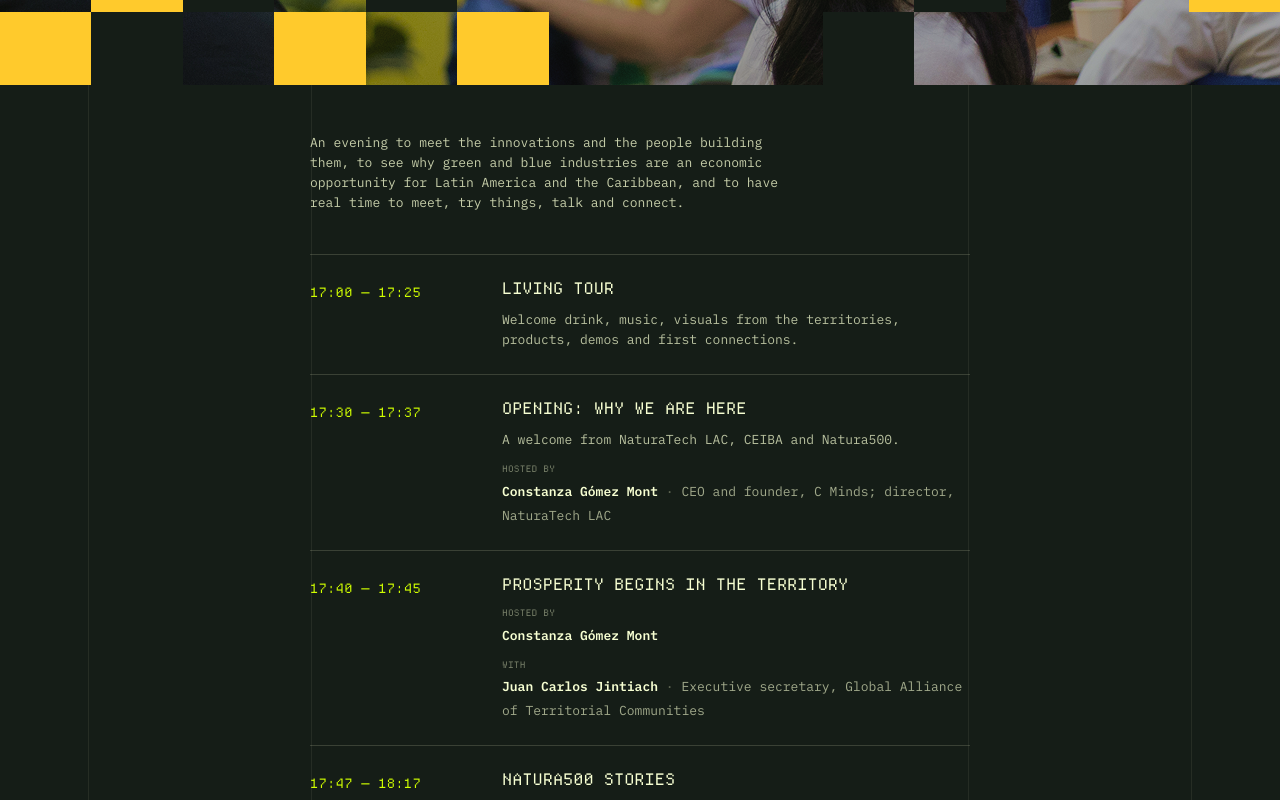
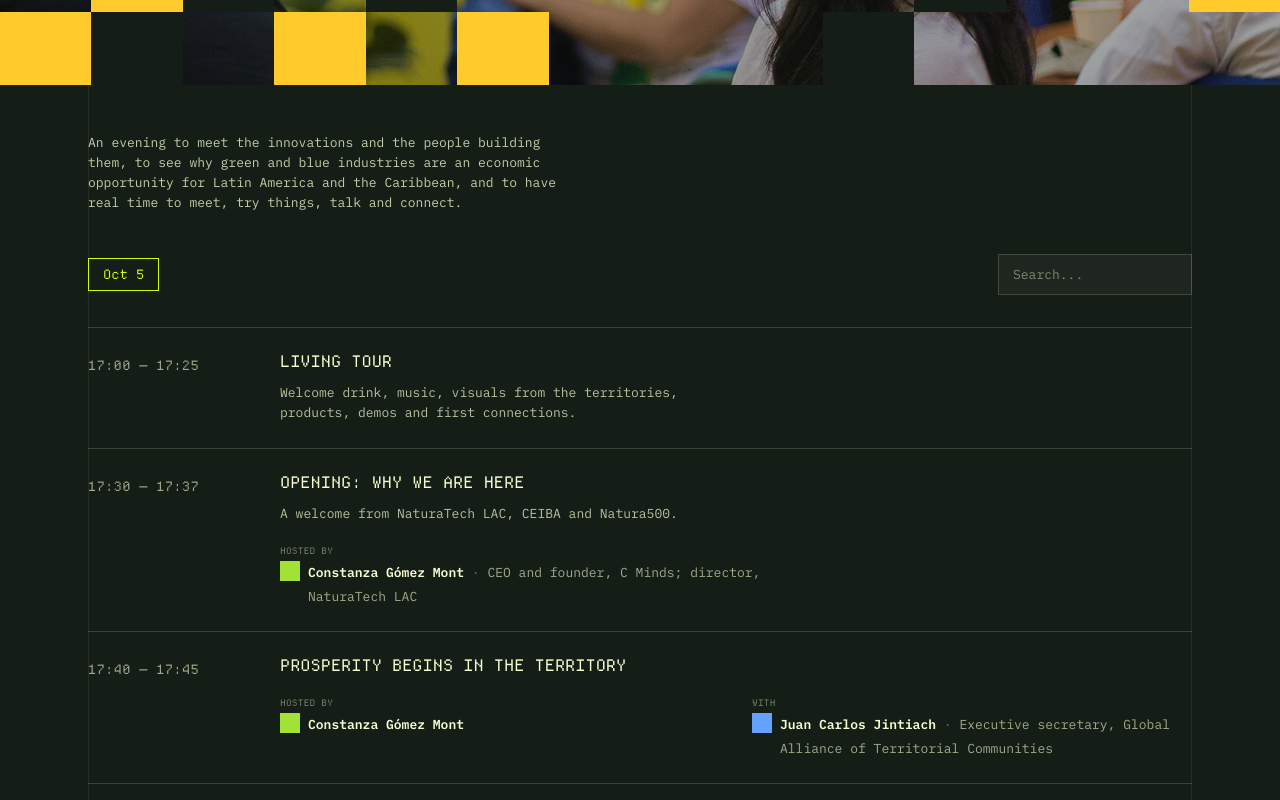
Before and after one commit to TonyGil-CMinds/conexion-natura, a Next.js app: page /en/agenda in a window 1280 px wide. Shown: the part 420-1220 px from the top of the page. Built offline with nearby package versions, Linux system fonts and the light colour scheme; no server answers.

Commit message:
agenda better

```diff
--- a/src/app/[locale]/agenda/page.tsx
+++ b/src/app/[locale]/agenda/page.tsx
@@ -22,6 +22,9 @@ export async function generateMetadata({ params }: Props): Promise<Metadata> {
  * Si el programa se queda sin momentos vuelve el estado vacío, que es el que
  * estuvo mientras la agenda no estaba cerrada.
  *
+ * Va sin filetes interiores: el programa usa el ancho entero entre los filetes
+ * exteriores, y los interiores cruzarían cada fila por la mitad.
+ *
  * Sin `LoaderGate`, como el resto de las rutas: el loader es la entrada al sitio.
  */
 export default async function AgendaPage({ params }: Props) {
@@ -29,14 +32,24 @@ export default async function AgendaPage({ params }: Props) {
   if (!isLocale(locale)) notFound();
   const t = getDictionary(locale);
   const { cover, coverSeed } = PAGES.agenda;
-  const { items, intro, hostLabel, peopleLabel, empty } = t.agenda;
+  const { items, intro, hostLabel, peopleLabel, empty, dateLabel, searchLabel, searchPlaceholder, searchEmpty } =
+    t.agenda;
 
   return (
-    <PageFrame locale={locale}>
+    <PageFrame locale={locale} hasColumnRules={false}>
       <PageCover title={t.meta.agenda.title} image={cover} seed={coverSeed} />
 
       {items.length > 0 ? (
-        <Schedule items={items} intro={intro} hostLabel={hostLabel} peopleLabel={peopleLabel} />
+        <Schedule
+          items={items}
+          intro={intro}
+          hostLabel={hostLabel}
+          peopleLabel={peopleLabel}
+          dateLabel={dateLabel}
+          searchLabel={searchLabel}
+          searchPlaceholder={searchPlaceholder}
+          searchEmpty={searchEmpty}
+        />
       ) : (
         <EmptyState label={empty} />
       )}
--- a/src/components/sections/Schedule.module.css
+++ b/src/components/sections/Schedule.module.css
@@ -5,11 +5,16 @@
 }
 
 /**
- * Ocupa exactamente la columna central de la retícula, como el FAQ: desde el
- * filete interior de la izquierda hasta el de la derecha.
+ * De filete exterior a filete exterior, todo el ancho del contenedor.
+ *
+ * A diferencia del FAQ, el programa **no** se acota a la columna central: las
+ * filas llevan hora, título, descripción y créditos en la misma línea, y en la
+ * columna central los créditos se apilaban. Por eso la página apaga los filetes
+ * interiores (`hasColumnRules={false}`): si siguieran ahí, cruzarían las filas
+ * por la mitad en vez de estructurarlas.
  */
 .inner {
-  margin-inline: calc(var(--container-margin) + var(--header-side));
+  margin-inline: var(--container-margin);
 }
 
 .intro {
@@ -19,6 +24,94 @@
   font-size: var(--text-answer);
   line-height: 1.55;
   color: color-mix(in srgb, var(--fg) 78%, transparent);
+}
+
+/**
+ * Fecha a la izquierda, buscador a la derecha.
+ *
+ * `flex-wrap` y no una rejilla de dos columnas: en estrecho el buscador pasa
+ * debajo del distintivo y ocupa el ancho, que es lo que necesita para escribir.
+ */
+.toolbar {
+  display: flex;
+  flex-wrap: wrap;
+  align-items: center;
+  justify-content: space-between;
+  gap: var(--space-4);
+  margin-bottom: var(--space-8);
+}
+
+/* Distintivo de la fecha: contorno y no relleno, para no competir con el CTA. */
+.badge {
+  margin: 0;
+  padding: 8px 14px;
+  border: 1px solid var(--accent-nav);
+  font-family: var(--font-mono);
+  font-size: var(--text-answer);
+  line-height: 1.2;
+  color: var(--accent-nav);
+}
+
+/**
+ * En claro se rellena. El acento del tema claro es el verde de marca, y como
+ * texto sobre el crema del fondo apenas se distinguía: mismo color, pero de
+ * fondo y con la tinta oscura encima, que es como se comporta el botón.
+ */
+:global([data-theme='light']) .badge {
+  background-color: var(--accent-nav);
+  color: var(--color-dark);
+}
+
+.search {
+  position: relative;
+  display: flex;
+  align-items: center;
+}
+
+/* El rótulo lo pide el lector de pantalla; a la vista basta el marcador. */
+.searchLabel {
+  position: absolute;
+  width: 1px;
+  height: 1px;
+  margin: -1px;
+  overflow: hidden;
+  clip-path: inset(50%);
+  white-space: nowrap;
+}
+
+.searchInput {
+  width: min(305px, 100%);
+  padding: 10px 14px;
+  border: 1px solid var(--rule);
+  border-radius: 0;
+  background-color: color-mix(in srgb, var(--fg) 4%, transparent);
+  color: var(--fg);
+  font-family: var(--font-body);
+  font-size: var(--text-note);
+  /* Safari le pone su propia apariencia a `type="search"`. */
+  appearance: none;
+}
+
+.searchInput::placeholder {
+  color: color-mix(in srgb, var(--fg) 45%, transparent);
+}
+
+.searchInput:focus-visible {
+  outline: 1px solid var(--accent-nav);
+  outline-offset: 1px;
+}
+
+/* Ocupa el sitio de la lista para que la página no salte al filtrar. */
+.searchEmpty {
+  margin: 0;
+  padding-block: var(--space-10);
+  border-top: 1px solid var(--rule);
+  border-bottom: 1px solid var(--rule);
+  font-family: var(--font-mono);
+  font-size: var(--text-note);
+  letter-spacing: var(--tracking-eyebrow);
+  text-transform: uppercase;
+  color: color-mix(in srgb, var(--fg) 55%, transparent);
 }
 
 .list {
@@ -49,7 +142,7 @@
   font-size: var(--text-note);
   letter-spacing: var(--tracking-eyebrow);
   text-transform: uppercase;
-  color: var(--accent-nav);
+  color: color-mix(in srgb, var(--fg) 62%, transparent);
   /* Alinea con la primera línea del título, que es más alta. */
   padding-top: 4px;
 }
@@ -80,6 +173,17 @@
 }
 
 /**
+ * Las dos funciones, una al lado de la otra: quien presenta y quienes
+ * participan se leen como dos columnas del mismo momento.
+ */
+.credits {
+  display: grid;
+  grid-template-columns: repeat(auto-fit, minmax(280px, 1fr));
+  gap: var(--space-4) var(--space-8);
+  margin-top: var(--space-2);
+}
+
+/**
  * Crédito: el rótulo de la función y luego los nombres.
  *
  * En flujo y no en rejilla: el cargo va detrás del nombre en la misma línea, y
@@ -88,6 +192,45 @@
  */
 .credit {
   margin: 0;
+}
+
+/**
+ * Nombre con su cuadro de color delante.
+ *
+ * `align-items: baseline` no vale: el cuadro no tiene texto, así que su línea
+ * base es su borde inferior y quedaba montado sobre el nombre.
+ */
+.person {
+  display: flex;
+  align-items: flex-start;
+  gap: var(--space-2);
+  margin: 0;
+}
+
+/**
+ * Nombre y cargo son **un** bloque de texto: como hermanos del cuadro eran dos
+ * elementos flex, y con un cargo largo el nombre rompía en dos líneas mientras
+ * el cargo se iba a su propia columna.
+ */
+.who {
+  min-width: 0;
+}
+
+/**
+ * El cuadro distingue de un vistazo las dos funciones sin volver a leer el
+ * rótulo. Es decorativo —el rótulo ya lo dice— y por eso va `aria-hidden`.
+ */
+.swatch {
+  flex: none;
+  width: 20px;
+  height: 20px;
+  /* Cuadra con la altura de la primera línea del nombre. */
+  margin-top: 2px;
+  background-color: var(--credit-people);
+}
+
+.swatch[data-role='host'] {
+  background-color: var(--credit-host);
 }
 
 .creditLabel {
@@ -102,7 +245,7 @@
 
 .people {
   display: grid;
-  gap: 2px;
+  gap: var(--space-2);
   margin: 0;
   padding: 0;
   list-style: none;
@@ -129,7 +272,7 @@
 
 @media (max-width: 1100px) {
   .inner {
-    margin-inline: var(--container-margin);
+    margin-inline: var(--space-8);
   }
 }
 
@@ -137,6 +280,15 @@
 @media (max-width: 640px) {
   .inner {
     margin-inline: 24px;
+  }
+
+  /* El buscador a todo el ancho: escribir es lo que se hace aquí. */
+  .search {
+    width: 100%;
+  }
+
+  .searchInput {
+    width: 100%;
   }
 
   .item {
--- a/src/components/sections/Schedule.tsx
+++ b/src/components/sections/Schedule.tsx
@@ -1,3 +1,6 @@
+'use client';
+
+import { useMemo, useState } from 'react';
 import type { AgendaItem } from '@/config/agenda';
 import styles from './Schedule.module.css';
 
@@ -7,7 +10,33 @@ type Props = {
   intro?: string;
   hostLabel: string;
   peopleLabel: string;
+  /** Fecha abreviada del distintivo, ya traducida. */
+  dateLabel: string;
+  searchLabel: string;
+  searchPlaceholder: string;
+  searchEmpty: string;
 };
+
+/**
+ * Compara sin acentos ni mayúsculas: quien busca «apertura» escribe
+ * «apertura», y quien busca «Gómez» puede escribir «gomez».
+ */
+function normalize(value: string) {
+  return value
+    .toLowerCase()
+    .normalize('NFD')
+    .replace(new RegExp('[\\u0300-\\u036f]', 'g'), '');
+}
+
+/** Todo el texto de un momento en una sola cadena, para buscar dentro. */
+function haystack(item: AgendaItem) {
+  const people = (item.people ?? []).flatMap((person) => [person.name, person.role]);
+  return normalize(
+    [item.time, item.title, item.description, item.host?.name, item.host?.role, ...people]
+      .filter(Boolean)
+      .join(' '),
+  );
+}
 
 /**
  * Programa del evento: una fila por momento, con su franja horaria.
@@ -19,16 +48,58 @@ type Props = {
  * La hora va en su propia columna a la izquierda para que el ojo pueda recorrer
  * las franjas sin leer los títulos.
  *
- * Componente de servidor: no hay estado ni animación, solo contenido.
+ * Es de cliente por el buscador, y solo por eso: el filtrado ocurre sobre la
+ * lista que ya vino pintada del servidor, así que la agenda entera está en el
+ * HTML y se lee sin JavaScript.
  */
-export function Schedule({ items, intro, hostLabel, peopleLabel }: Props) {
+export function Schedule({
+  items,
+  intro,
+  hostLabel,
+  peopleLabel,
+  dateLabel,
+  searchLabel,
+  searchPlaceholder,
+  searchEmpty,
+}: Props) {
+  const [query, setQuery] = useState('');
+
+  const visible = useMemo(() => {
+    const needle = normalize(query.trim());
+    if (!needle) return items;
+    // Cada palabra por separado: «apertura ceiba» encuentra el momento aunque
+    // las dos palabras no vayan seguidas en el texto.
+    const words = needle.split(/\s+/);
+    return items.filter((item) => {
+      const text = haystack(item);
+      return words.every((word) => text.includes(word));
+    });
+  }, [items, query]);
+
   return (
     <section className={styles.root}>
       <div className={styles.inner}>
         {intro && <p className={styles.intro}>{intro}</p>}
 
+        {/* Fecha a la izquierda y buscador a la derecha, como en el diseño. */}
+        <div className={styles.toolbar}>
+          <p className={styles.badge}>{dateLabel}</p>
+
+          <label className={styles.search}>
+            <span className={styles.searchLabel}>{searchLabel}</span>
+            <input
+              type="search"
+              value={query}
+              onChange={(event) => setQuery(event.target.value)}
+              placeholder={searchPlaceholder}
+              className={styles.searchInput}
+            />
+          </label>
+        </div>
+
+        {visible.length > 0 ? (
           <ol className={styles.list}>
-          {items.map((item) => (
+            {visible.map((item) => (
               <li key={item.id} className={styles.item} id={item.id}>
                 <p className={styles.time}>{item.time}</p>
 
@@ -36,12 +107,21 @@ export function Schedule({ items, intro, hostLabel, peopleLabel }: Props) {
                   <h2 className={styles.title}>{item.title}</h2>
                   {item.description && <p className={styles.description}>{item.description}</p>}
 
+                  {(item.host || (item.people && item.people.length > 0)) && (
+                    <div className={styles.credits}>
                       {item.host && (
-                  <p className={styles.credit}>
+                        <div className={styles.credit}>
                           <span className={styles.creditLabel}>{hostLabel}</span>
+                          <p className={styles.person}>
+                            <span className={styles.swatch} data-role="host" aria-hidden />
+                            <span className={styles.who}>
                               <span className={styles.name}>{item.host.name}</span>
-                    {item.host.role && <span className={styles.role}>{item.host.role}</span>}
+                              {item.host.role && (
+                                <span className={styles.role}>{item.host.role}</span>
+                              )}
+                            </span>
                           </p>
+                        </div>
                       )}
 
                       {item.people && item.people.length > 0 && (
@@ -49,18 +129,28 @@ export function Schedule({ items, intro, hostLabel, peopleLabel }: Props) {
                           <span className={styles.creditLabel}>{peopleLabel}</span>
                           <ul className={styles.people}>
                             {item.people.map((person) => (
-                        <li key={person.name}>
+                              <li key={person.name} className={styles.person}>
+                                <span className={styles.swatch} data-role="people" aria-hidden />
+                                <span className={styles.who}>
                                   <span className={styles.name}>{person.name}</span>
                                   {person.role && <span className={styles.role}>{person.role}</span>}
+                                </span>
                               </li>
                             ))}
                           </ul>
                         </div>
                       )}
                     </div>
+                  )}
+                </div>
               </li>
             ))}
           </ol>
+        ) : (
+          <p className={styles.searchEmpty} role="status">
+            {searchEmpty}
+          </p>
+        )}
       </div>
     </section>
   );
--- a/src/i18n/dictionaries/en.ts
+++ b/src/i18n/dictionaries/en.ts
@@ -82,6 +82,10 @@ export const en: Dictionary = {
       'An evening to meet the innovations and the people building them, to see why green and blue industries are an economic opportunity for Latin America and the Caribbean, and to have real time to meet, try things, talk and connect.',
     hostLabel: 'Hosted by',
     peopleLabel: 'With',
+    dateLabel: 'Oct 5',
+    searchLabel: 'Search the agenda',
+    searchPlaceholder: 'Search...',
+    searchEmpty: 'No moment matches your search',
     items: [
       {
         id: 'recorrido',
--- a/src/styles/tokens.css
+++ b/src/styles/tokens.css
@@ -43,6 +43,13 @@
    * del resto de la interfaz.
    */
   --accent-nav: var(--color-lime);
+  /**
+   * Cuadros de color de los créditos de la agenda: uno por función —quien
+   * presenta y quienes participan—. Son un código de dos colores, así que van
+   * como rol y no como paleta suelta: el componente no elige el verde.
+   */
+  --credit-host: var(--color-lime-soft);
+  --credit-people: var(--color-light-blue);
   /* Líneas de retícula: el mismo tono del texto, muy rebajado. */
   --rule: color-mix(in srgb, var(--fg) 16%, transparent);
   /**
@@ -260,6 +267,8 @@
    */
   --accent: var(--color-green-brand);
   --accent-nav: var(--color-green-brand);
+  /* El lima apagado se pierde sobre el crema; el azul se lee igual en los dos. */
+  --credit-host: var(--color-green-brand);
   --rule: color-mix(in srgb, var(--fg) 14%, transparent);
   --rule-vertical: color-mix(in srgb, var(--fg) 6%, transparent);
 }
```
Also changed, not shown: src/i18n/dictionaries/es.ts (+9 -0 lines), 2 other files (tests, documents, lock files or other folders). Lines whose indentation alone changed are shown as unchanged.
